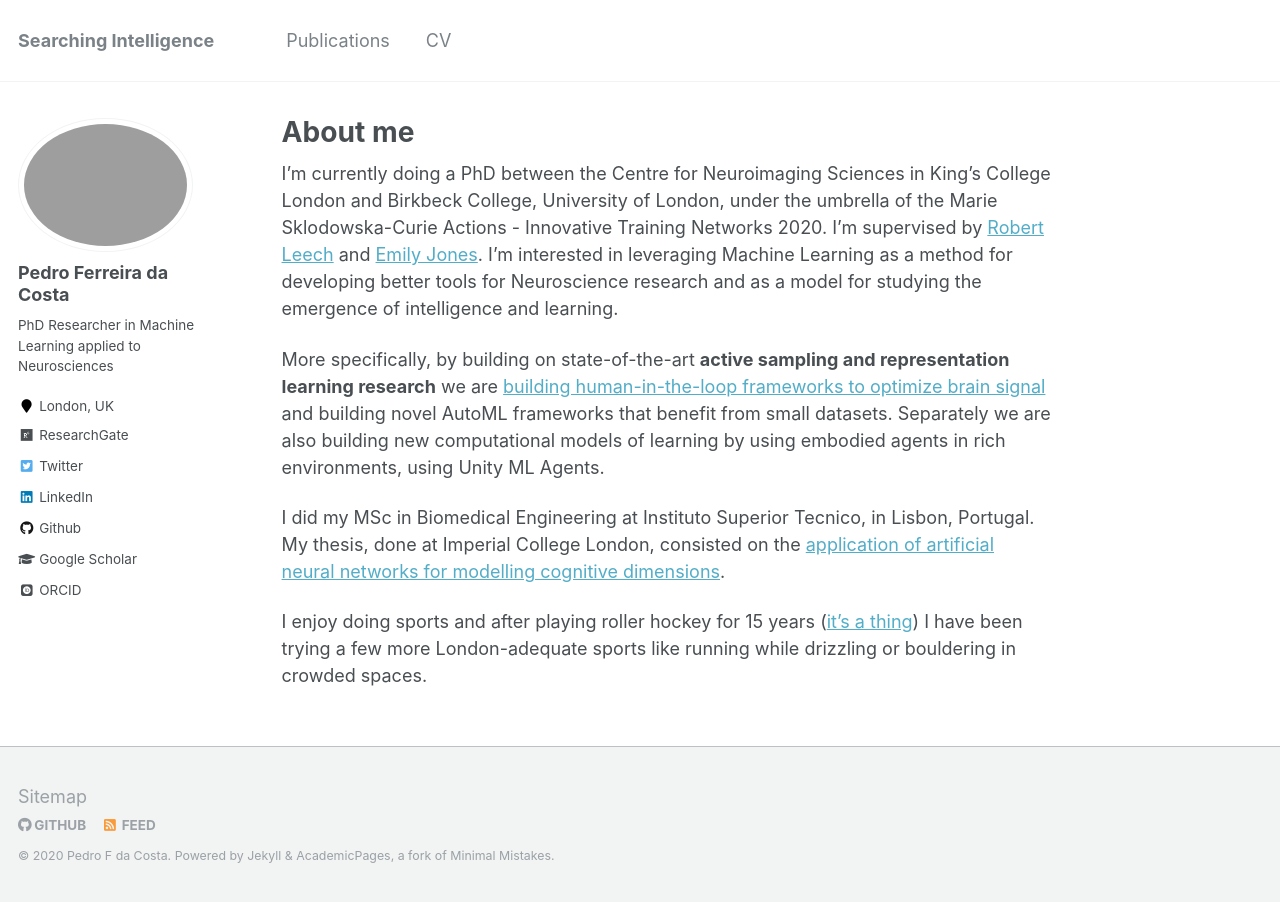
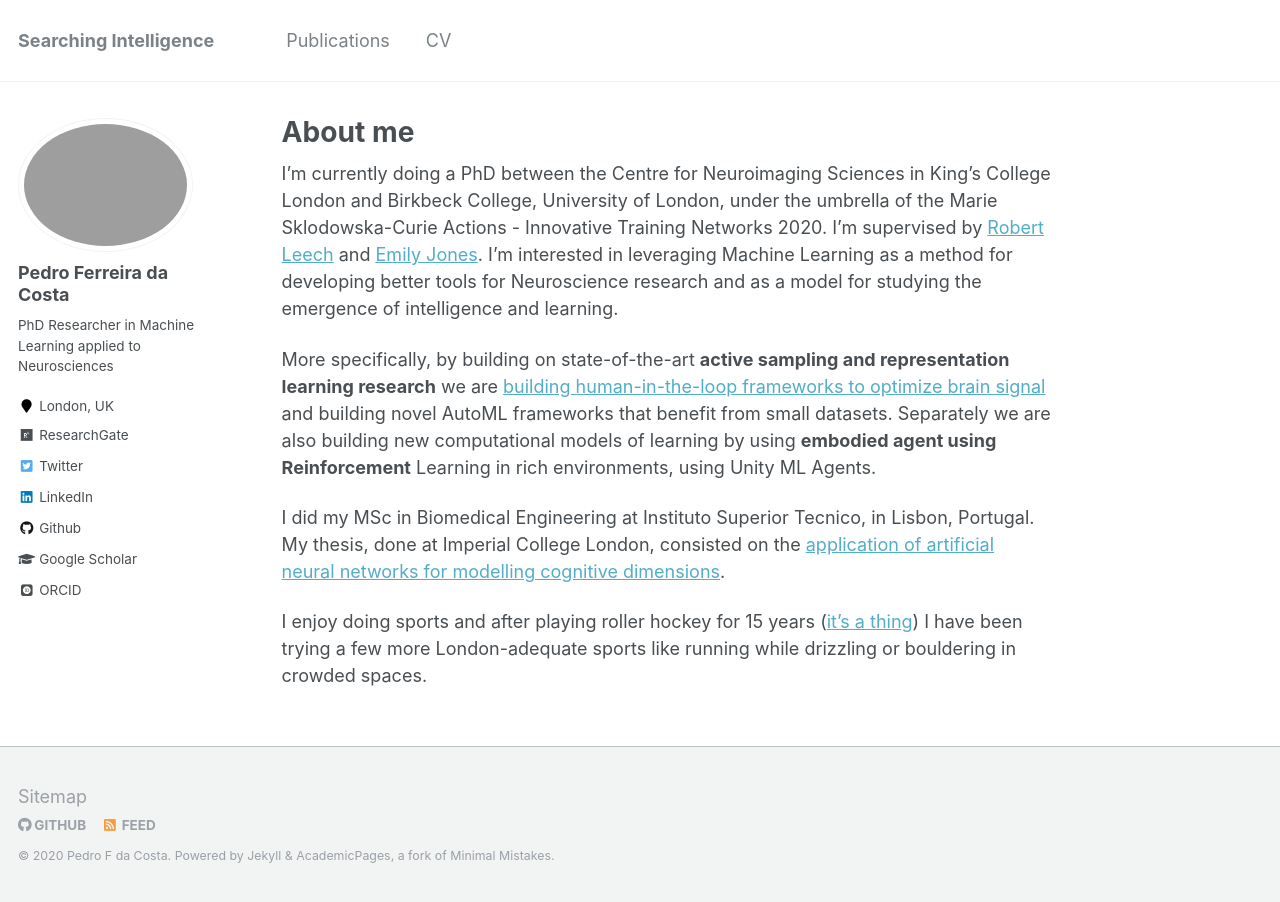
Before and after one commit to PedroFerreiradaCosta/PedroFerreiradaCosta.github.io, a Jekyll site: the page built from _pages/about.md, in a window 1280 px wide. Built offline with Jekyll 4.4.1, drawn with Linux system fonts in a browser that asks for light colours; some web fonts are replaced.

Commit message:
improved description

```diff
--- a/_pages/about.md
+++ b/_pages/about.md
@@ -10,7 +10,7 @@ redirect_from:
 
 I'm currently doing a PhD between the Centre for Neuroimaging Sciences in King's College London and Birkbeck College, University of London, under the umbrella of the Marie Sklodowska-Curie Actions - Innovative Training Networks 2020. I'm supervised by [Robert Leech](https://kclpure.kcl.ac.uk/portal/robert.leech.html) and [Emily Jones](http://cbcd.bbk.ac.uk/people/scientificstaff/emily-jones). I'm interested in leveraging Machine Learning as a method for developing better tools for Neuroscience research and as a model for studying the emergence of intelligence and learning.
 
-More specifically, by building on state-of-the-art **active sampling and representation learning research** we are [building human-in-the-loop frameworks to optimize brain signal](https://www.automl.org/wp-content/uploads/2020/07/AutoML_2020_paper_58.pdf) and building novel AutoML frameworks that benefit from small datasets. Separately we are also building new computational models of learning by using embodied agents in rich environments, using Unity ML Agents.
+More specifically, by building on state-of-the-art **active sampling and representation learning research** we are [building human-in-the-loop frameworks to optimize brain signal](https://www.automl.org/wp-content/uploads/2020/07/AutoML_2020_paper_58.pdf) and building novel AutoML frameworks that benefit from small datasets. Separately we are also building new computational models of learning by using **embodied agent using Reinforcement** Learning in rich environments, using Unity ML Agents.
 
 I did my MSc in Biomedical Engineering at Instituto Superior Tecnico, in Lisbon, Portugal. My thesis, done at Imperial College London, consisted on the [application of artificial neural networks for modelling cognitive dimensions](https://fenix.tecnico.ulisboa.pt/downloadFile/1970719973967928/Extended_Abstract_pedro-5.pdf).
 
```
